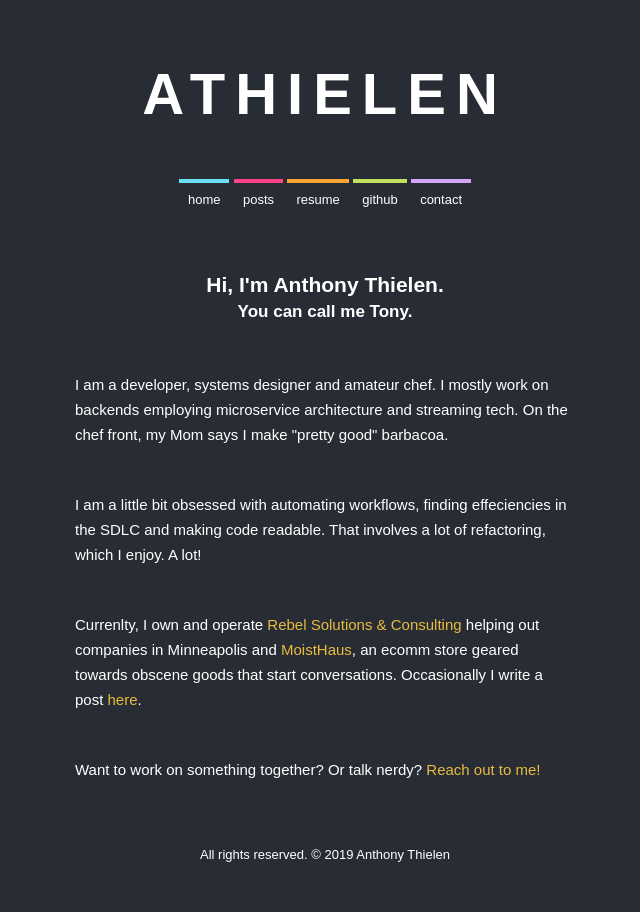
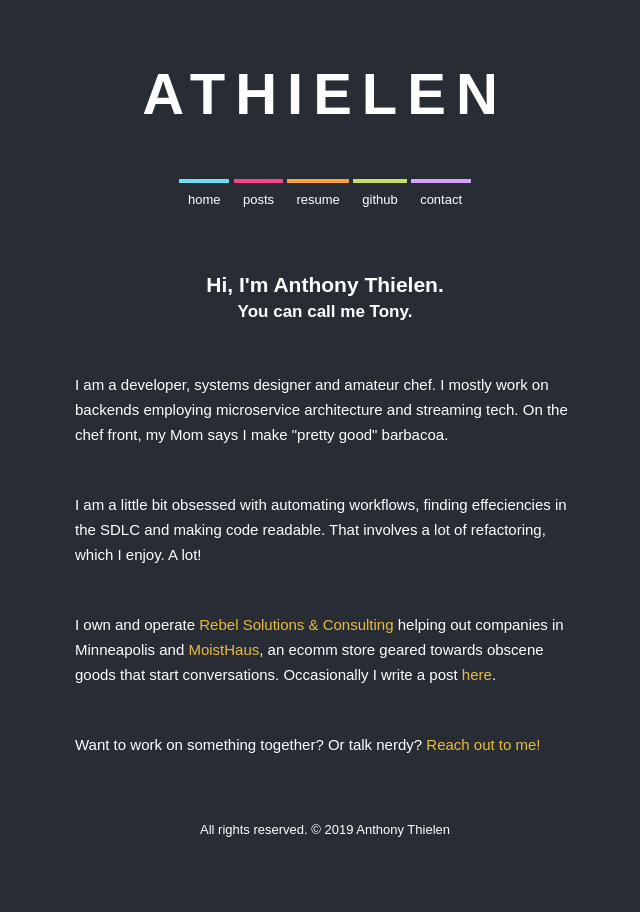
Before and after one commit to athielen/athielen.github.io, a Jekyll site: the page built from index.html, in a window 1280 px wide. Shown: the whole page, without its empty margins (315-955 px from the left). Built offline with Jekyll 4.4.1, drawn with Linux system fonts in a browser that asks for light colours.

Commit message:
Fixed typo on index

```diff
--- a/index.html
+++ b/index.html
@@ -21,7 +21,7 @@
         </p>
 
         <p>
-          Currenlty, I own and operate <a class="web-links" href="http://rebelsolutions.io">Rebel Solutions & Consulting</a> helping out companies in Minneapolis and <a class="web-links" href="http://moisthaus.com">MoistHaus</a>, an ecomm store geared towards obscene goods that start conversations. Occasionally I write a post <a class="web-links" href="https://athielen.com/posts/">here</a>.
+          I own and operate <a class="web-links" href="http://rebelsolutions.io">Rebel Solutions & Consulting</a> helping out companies in Minneapolis and <a class="web-links" href="http://moisthaus.com">MoistHaus</a>, an ecomm store geared towards obscene goods that start conversations. Occasionally I write a post <a class="web-links" href="https://athielen.com/posts/">here</a>.
         </p>
 
         <p>
```
